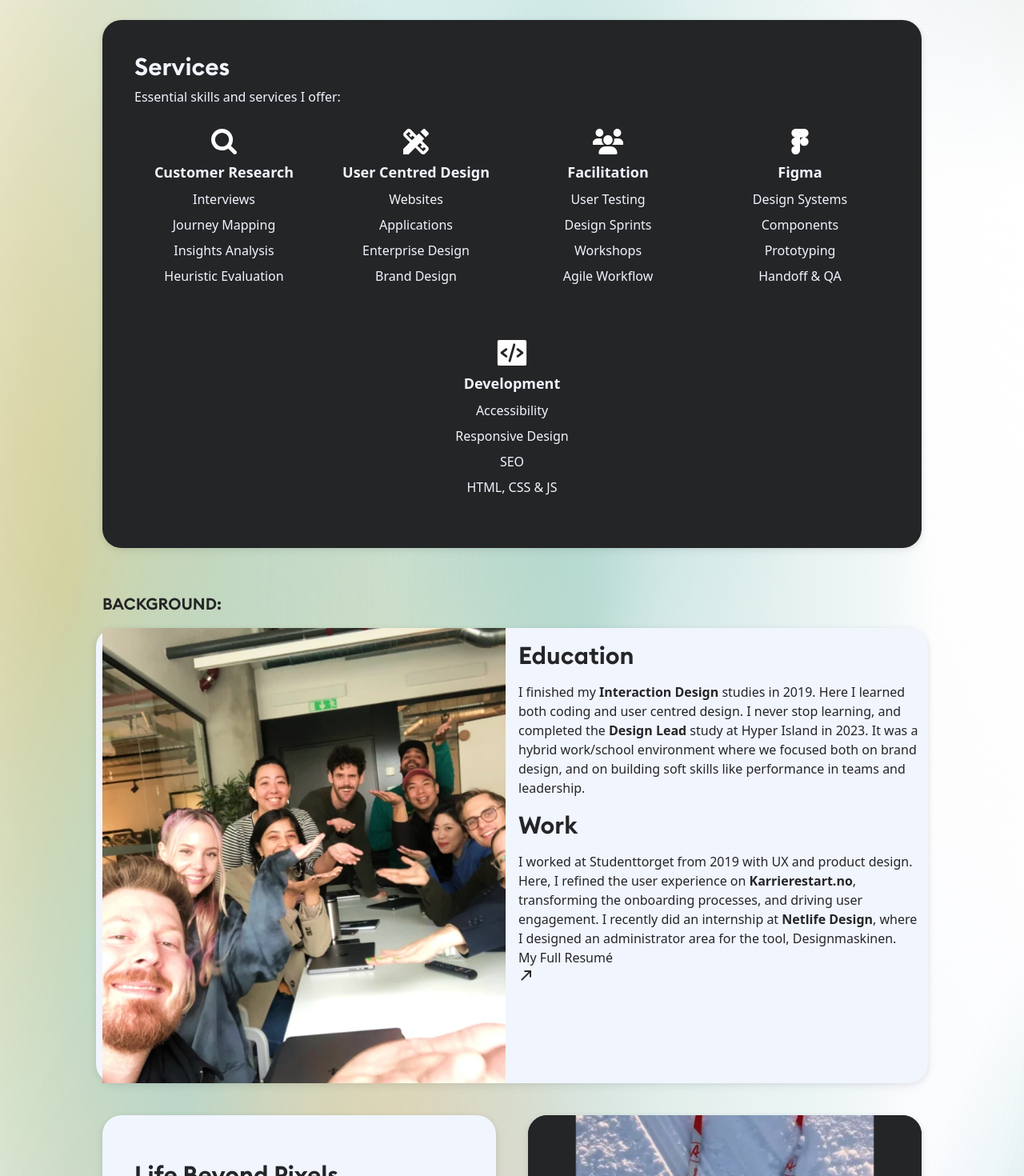
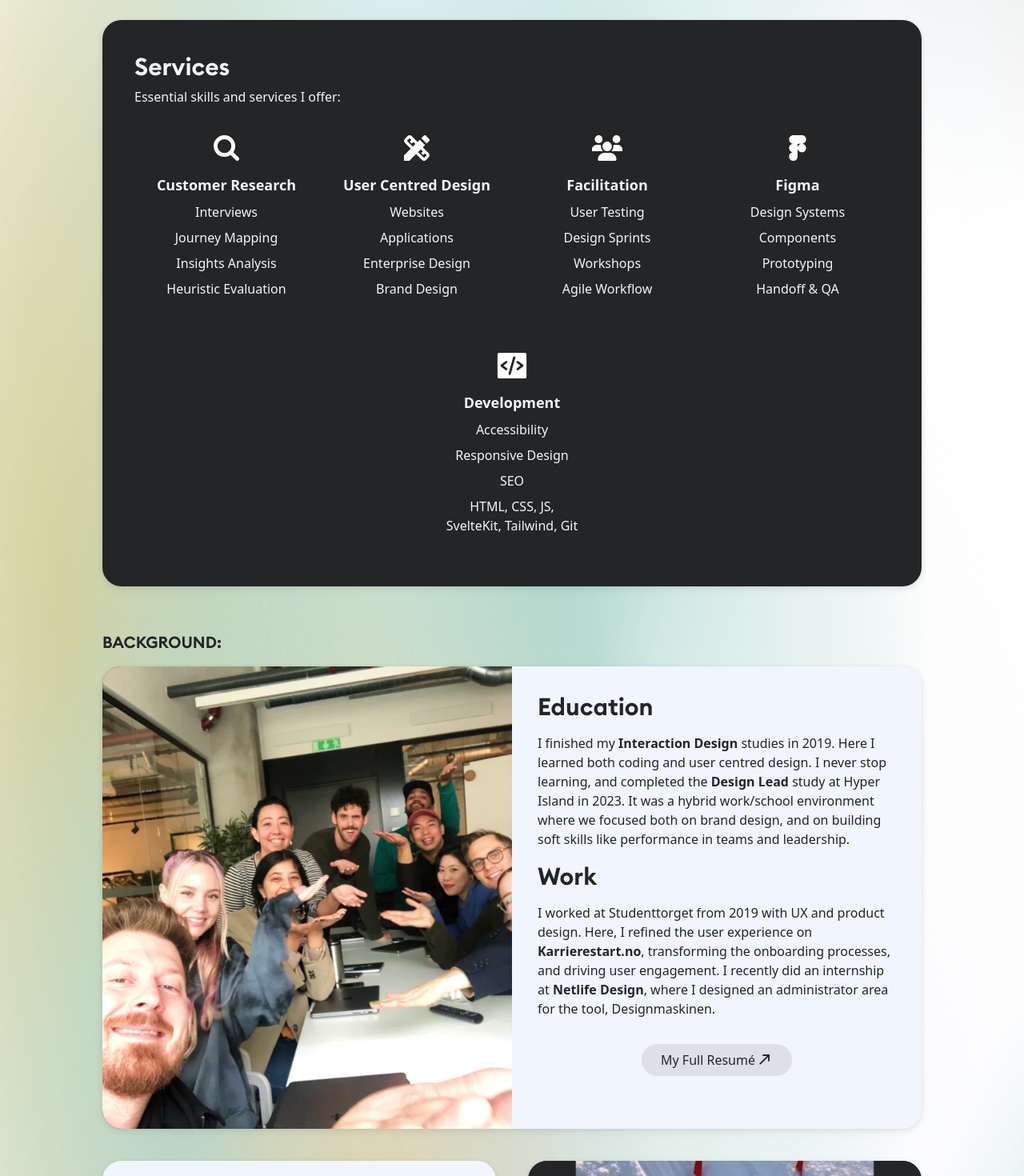
Before and after one commit to Andyradall/my-app, a SvelteKit app: page / in a window 1280 px wide. Shown: the part 2640-4110 px from the top of the page at 80% size. Built offline with nearby package versions, Linux system fonts and the light colour scheme.

Commit message:
Improve the split-card responsiveness

```diff
--- a/src/components/AboutSection.svelte
+++ b/src/components/AboutSection.svelte
@@ -8,7 +8,7 @@
 
 	<section class="grid grid-cols-12 gap-10 mb-10">
 		<!-- Text Card -->
-        <div class="text-card card-one md:col-span-6 col-span-12 rounded-3xl bg-grey-50 p-10">
+        <div class="text-card card-one shadow-custom md:col-span-6 col-span-12 rounded-3xl bg-grey-50 p-10">
 			<h2 class="font-euclid text-lg font-semibold my-4">
 				Designing Impact: From Pixel to Performance
 			</h2>
@@ -20,11 +20,11 @@
 		</div>
 
 		<!-- Image Card -->
-        <div class="image-card card-two md:col-span-6 col-span-12 flex justify-center overflow-hidden bg-grey-800 rounded-3xl">
+        <div class="image-card card-two shadow-custom md:col-span-6 col-span-12 flex justify-center overflow-hidden bg-grey-800 rounded-3xl">
 			<img class="max-w-full h-auto bg-grey-800" alt="Profile" src="/images/about/profil-1.webp" />
 		</div>
 	</section>
-	<section class="skills-card text-grey-50 bg-grey-800 rounded-3xl p-10">
+	<section class="skills-card shadow-custom text-grey-50 bg-grey-800 rounded-3xl p-10">
 		<!-- Card Header -->
 		<header class="text-left">
 		  <h2 class="font-euclid text-3xl font-semibold pb-2">Services</h2>
@@ -32,10 +32,10 @@
 		</header>
 
 		<!-- Skills List -->
-		<div class="skills flex flex-wrap justify-around gap-4">
+		<div class="skills flex flex-wrap justify-around gap-2">
 		  <!-- Skill: Customer Research -->
 		  <article class="skill flex-1 min-w-[180px] m-1 p-4">
-			<div class="skill-image flex justify-center py-2 max-h-[48px]">
+			<div class="skill-image flex justify-center py-2 my-2 max-h-[48px]">
 			  <img alt="ResearchIcon" src="/images/about/ResearchIco.svg" />
 			</div>
 			<ul class="text-center space-y-2">
@@ -48,7 +48,7 @@
 		  </article>
 		  <!-- Skill: User Centred Design -->
 		  <article class="skill flex-1 min-w-[180px] m-1 p-4">
-			<div class="skill-image flex justify-center py-2 max-h-[48px]">
+			<div class="skill-image flex justify-center py-2 my-2 max-h-[48px]">
 			  <img alt="User Centred Design Icon" src="/images/about/ServiceDesignIco.svg" />
 			</div>
 			<ul class="text-center space-y-2">
@@ -61,7 +61,7 @@
 		  </article>
 		  <!-- Skill: Facilitation -->
 		  <article class="skill flex-1 min-w-[180px] m-1 p-4">
-			<div class="skill-image flex justify-center max-h-[48px] py-2">
+			<div class="skill-image flex justify-center max-h-[48px] my-2 py-2">
 			  <img alt="Facilitation Icon" src="/images/about/UserIco.svg" />
 			</div>
 			<ul class="text-center space-y-2">
@@ -74,7 +74,7 @@
 		  </article>
 		  <!-- Skill: Figma -->
 		  <article class="skill flex-1 min-w-[180px] m-1 p-4">
-			<div class="skill-image flex justify-center max-h-[48px] py-2">
+			<div class="skill-image flex justify-center max-h-[48px] my-2 py-2">
 			  <img alt="Figma Icon" src="/images/about/FigIco.svg" />
 			</div>
 			<ul class="text-center space-y-2">
@@ -87,7 +87,7 @@
 		  </article>
 		  <!-- Skill: Development -->
 		  <article class="skill flex-1 min-w-[180px] m-2 p-4">
-			<div class="skill-image flex justify-center max-h-[48px] py-2">
+			<div class="skill-image flex justify-center max-h-[48px] my-2 py-2">
 			  <img alt="Development Icon" src="/images/about/CodeIco.svg" />
 			</div>
 			<ul class="text-center space-y-2">
@@ -95,7 +95,7 @@
 			  <li>Accessibility</li>
 			  <li>Responsive Design</li>
 			  <li>SEO</li>
-			  <li>HTML, CSS & JS</li>
+			  <li>HTML, CSS, JS, <br>SvelteKit, Tailwind, Git</li>
 			</ul>
 		  </article>
 		</div>
@@ -105,14 +105,17 @@
 		<h2 class="font-euclid text-xl font-semibold my-4">BACKGROUND:</h2>
 	</section>
 
-	<section class="split-card flex flex-wrap -mx-2 mb-10 rounded-3xl bg-grey-50">
+	<section class="split-card flex overflow-clip flex-wrap shadow-custom mb-10 rounded-3xl bg-grey-50">
 		<!-- Image Section -->
-		<div class="split-card-image w-full md:w-1/2 px-2">
+		<!--div class="split-card-image w-full md:w-1/2 bg-grey-800 align-middle">
 			<img alt="bildeholder" src="/images/about/bildeholder.webp" />
+		</div-->
+		<div class="split-card-image w-full md:w-1/2 bg-grey-800 flex justify-center items-center overflow-hidden">
+			<img alt="bildeholder" src="/images/about/bildeholder.webp" class="object-contain md:object-scale-down h-auto" />
 		</div>
 
 		<!-- Text Section -->
-		<div class="split-card-text w-full md:w-1/2 px-2">
+		<div class="split-card-text w-full md:w-1/2 py-4 px-8 ">
 			<h2 class="font-euclid text-3xl font-semibold my-4">Education</h2>
 			<p>
 				I finished my <strong>Interaction Design</strong> studies in 2019. Here I learned both
@@ -130,15 +133,17 @@
 				where I designed an administrator area for the tool, Designmaskinen.
 			</p>
 
+<div class="flex justify-center"> <!-- This is the containing div that centers the button -->
+  <button class="inline-flex items-center bg-grey-200 font-medium hover:text-grey-600 my-8 py-2 px-6 rounded-full transition-all mx-auto">
     <a
       href="https://drive.google.com/file/d/1W6rt980ZRd3HG_2QqSCYhX3zE7FIRdLl/view?usp=sharing"
       target="_blank"
       rel="noopener noreferrer"
       aria-label="My Resumé"
-				class="resume-btn-custom-link"
+      class="resume-btn-custom-link flex items-center"
     >
       My Full Resumé
-				<span class="resume-btn-svg-icon">
+      <span class="resume-btn-svg-icon ml-0.5 transition-transform">
         <svg xmlns="http://www.w3.org/2000/svg" height="20" viewBox="0 -960 960 960" width="20">
           <path
             d="M215.522-152.348 151.869-216l460.892-460.891H356.413v-91h411v411h-91v-256.348L215.522-152.348Z"
@@ -147,12 +152,14 @@
         </svg>
       </span>
     </a>
+  </button>
+</div>
 		</div>
 	</section>
 
 	<section class="card-one-two grid grid-cols-12 gap-10">
 		<!-- Text Card -->
-        <div class="text-card card-one md:col-span-6 col-span-12 rounded-3xl bg-grey-50 p-10">
+        <div class="text-card card-one shadow-custom md:col-span-6 col-span-12 rounded-3xl bg-grey-50 p-10">
 			<h2 class="font-euclid text-3xl font-semibold my-4">Life Beyond Pixels</h2>
 			<p>
 				I love nature, and enjoy going skiing and cycling in Nordmarka, or running with our
@@ -161,7 +168,7 @@
 		</div>
 
 		<!-- Image Card -->
-        <div class="image-card card-two md:col-span-6 col-span-12 flex justify-center overflow-hidden bg-grey-800 rounded-3xl">
+        <div class="image-card card-two shadow-custom md:col-span-6 col-span-12 flex justify-center overflow-hidden bg-grey-800 rounded-3xl">
 			<img
 				class="image-to-stretch skibilde bg-grey-800"
 				alt="Skibilde"
@@ -174,19 +181,43 @@
 
 <style lang="postcss">
 
+/* Custom CSS for hover effect */
+.resume-btn-custom-link:hover .resume-btn-svg-icon {
+  transform: translateY(-2px) translateX(2px); /* Adjust values as needed for the hover effect */
+}
+
+/* Ensures the SVG icon is slightly lowered to align with the text */
+.resume-btn-svg-icon {
+  transform: translateY(-1px);
+  transition: transform 0.1s;
+}
 
 /*.card-one,
   .card-two {
     max-width: 640px;
     min-height: 415px;
   } */
+	/* resume btn */
+/*
+	.resume-btn-custom-link {
+		display: inline-flex;
+		align-items: baseline;
+	}
 
-.card-one,
-  .card-two,
-  .split-card,
-  .skills-card {
-    @apply shadow-custom;
+	.resume-btn-svg-icon {
+		margin-left: 2px;
+		transform: translateY(3px);
+		transition: transform 0.1s;
 	}
+
+	.resume-btn-custom-link:hover .resume-btn-svg-icon {
+		transform: translateY(1px) translateX(2px);
+	}
+
+	.resume-btn-svg-icon svg path {
+		fill: currentColor;
+	}
+*/
 
 	/*.image-card.card-two .image-to-stretch {
     height: 100%;
@@ -309,27 +340,7 @@
 		padding-left: 2.5rem;
 	}
 */
-	/* resume btn */
-/*
-	.resume-btn-custom-link {
-		display: inline-flex;
-		align-items: baseline;
-	}
 
-	.resume-btn-svg-icon {
-		margin-left: 2px;
-		transform: translateY(3px);
-		transition: transform 0.1s;
-	}
-
-	.resume-btn-custom-link:hover .resume-btn-svg-icon {
-		transform: translateY(1px) translateX(2px);
-	}
-
-	.resume-btn-svg-icon svg path {
-		fill: currentColor;
-	}
-*/
 
 /*
 	@media (max-width: 768px) {
--- a/tailwind.config.cjs
+++ b/tailwind.config.cjs
@@ -9,7 +9,8 @@ theme: {
     'grey': {
       50: '#F1F5FE',
       100: '#EBEEF4',
-      200: '#B6B9BD',
+      200: '#DDE0E6',
+      250: '#B6B9BD',
       300: '#9C9EA2',
       400: '#616366',
       500: '#515255',
@@ -19,6 +20,7 @@ theme: {
       900: '#18191B',
     },
   },
+
   extend: {
     fontFamily: {
       'euclid': ['Euclid Circular B', 'sans-serif'],
```
Lines whose indentation alone changed are shown as unchanged.
